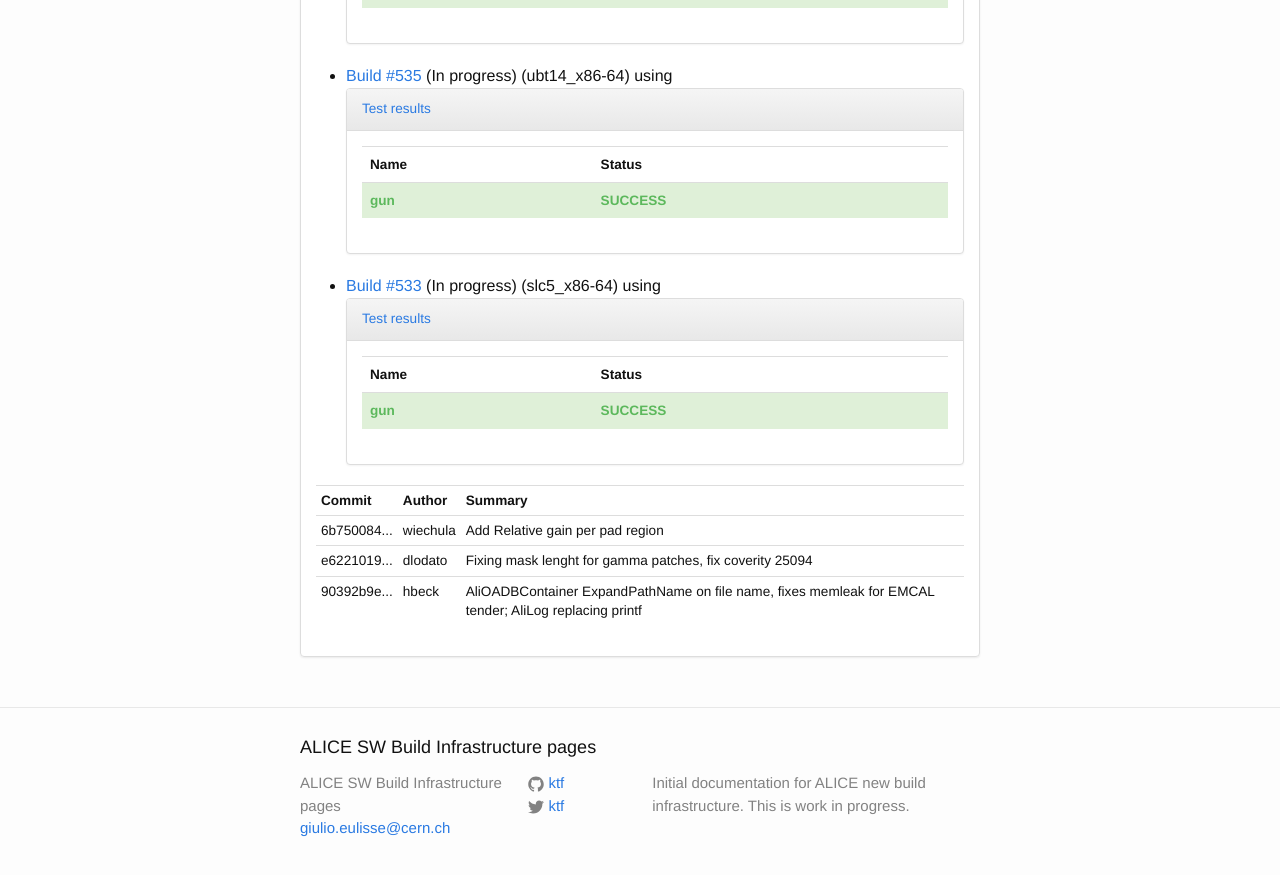
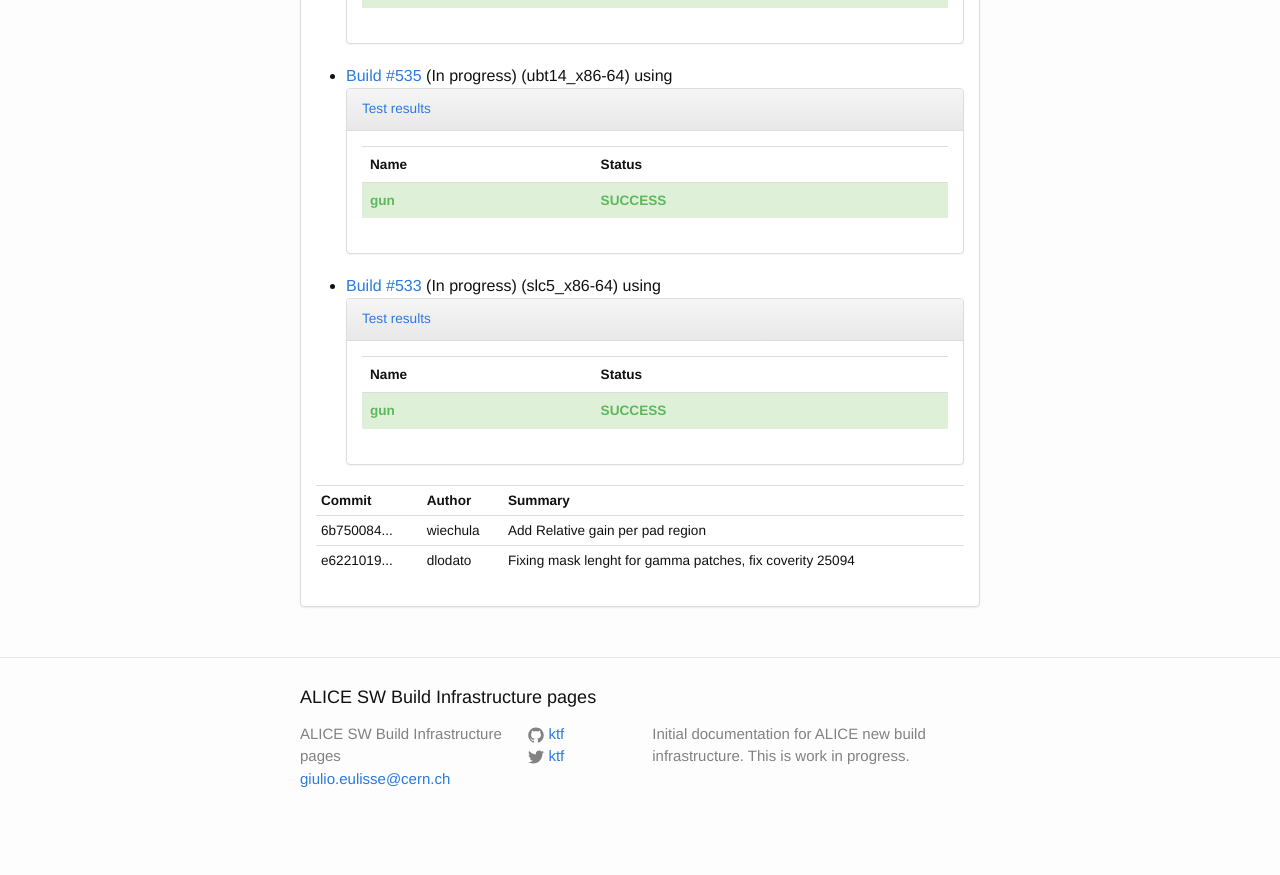
Before and after one commit to alisw/alisw.github.io, a Jekyll site: the page built from index.html, in a window 1280 px wide and 900 px high, scrolled down 16138 px. Shown: the top 875 px of the window. Built offline with Jekyll 4.4.1, drawn with Linux system fonts in a browser that asks for light colours; nearby versions of some CDN libraries; after the commit the page ends 16988 px from its top, so only the background shows below that.

Commit message:
Updated results.

```diff
--- a/_data/commits-aliroot-master.yaml
+++ b/_data/commits-aliroot-master.yaml
@@ -63,8 +63,3 @@
  message: >-
     Fixing mask lenght for gamma patches, fix coverity 25094
  author: !!str dlodato
--
- commit: "90392b9e3979a720b47ac8d02285212b553308c9"
- message: >-
-    AliOADBContainer ExpandPathName on file name, fixes memleak for EMCAL tender; AliLog replacing printf
- author: !!str hbeck
```
